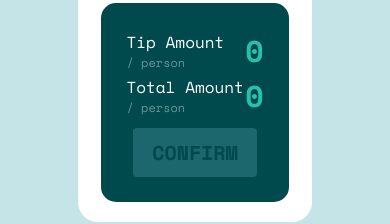
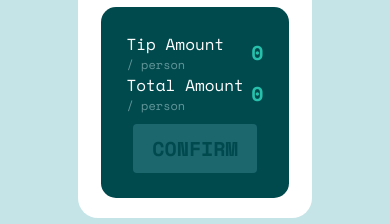
Before and after one commit to javaxenco/tip-calculator-js, a plain HTML site: page index.html in a window 390 px wide. Shown: the part 579-803 px from the top of the page. Drawn offline with nearby package versions, Linux system fonts and the light colour scheme.

Commit message:
Update mobile.css

```diff
--- a/assets/mobile.css
+++ b/assets/mobile.css
@@ -24,6 +24,6 @@
   }
 
   .amount {
-    font-size: 3rem !important;
+    font-size: 2rem !important;
   }
 }
```
